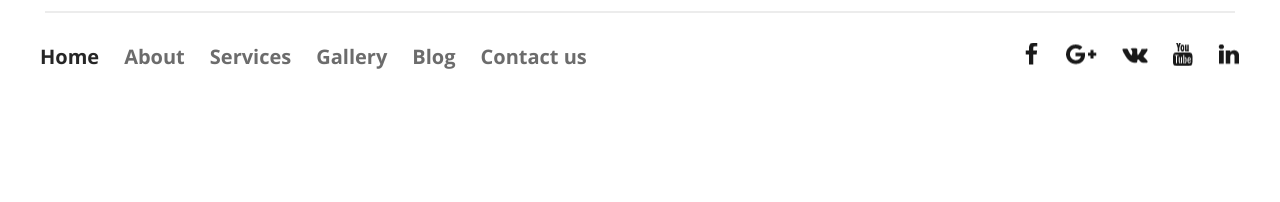
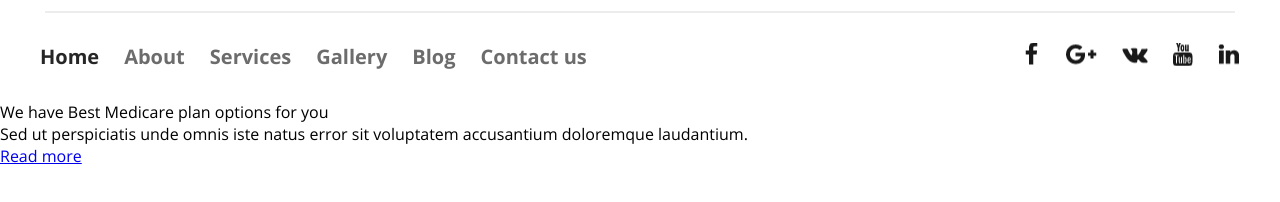
Before and after one commit to AleksandrChistov/medical_hospital, a plain HTML site: page index.html in a window 1280 px wide. Shown: the part 84-286 px from the top of the page. Drawn offline with Linux system fonts and the light colour scheme.

Commit message:
Added section "big-doctor" in HTML

```diff
--- a/index.html
+++ b/index.html
@@ -63,6 +63,16 @@
       </div>
     </header>
 
+    <section class="big-doctor">
+      <div class="big-doctor-info">
+        <h1 class="big-doctor-info__title">We have Best Medicare plan options for you</h1>
+        <p class="big-doctor-info__description">
+          Sed ut perspiciatis unde omnis iste natus error sit voluptatem
+          accusantium doloremque laudantium.
+        </p>
+        <a href="#" class="big-doctor-info__btn">Read more</a>
+      </div>
+    </section>
   </div>
 
 </body>
```
